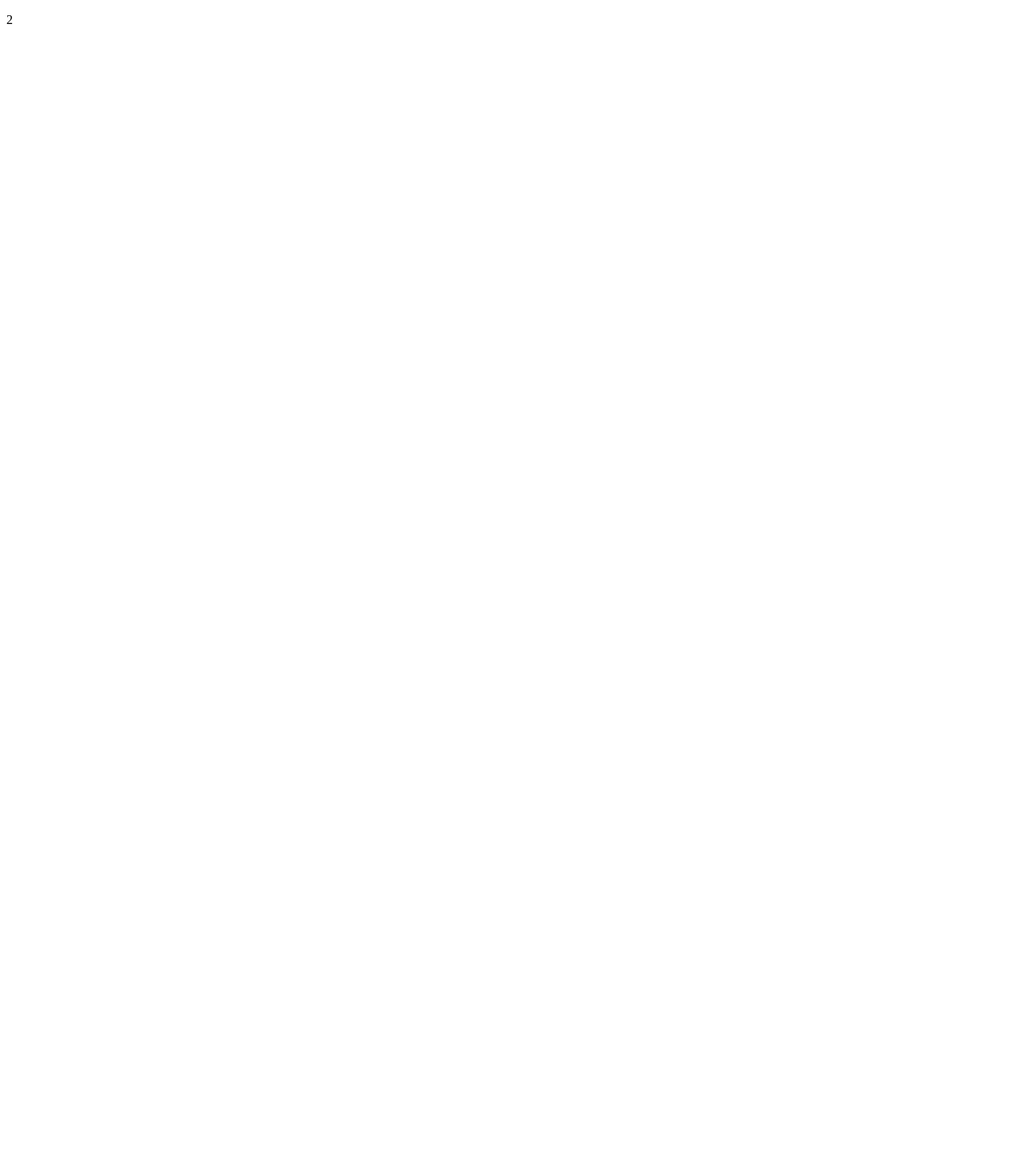
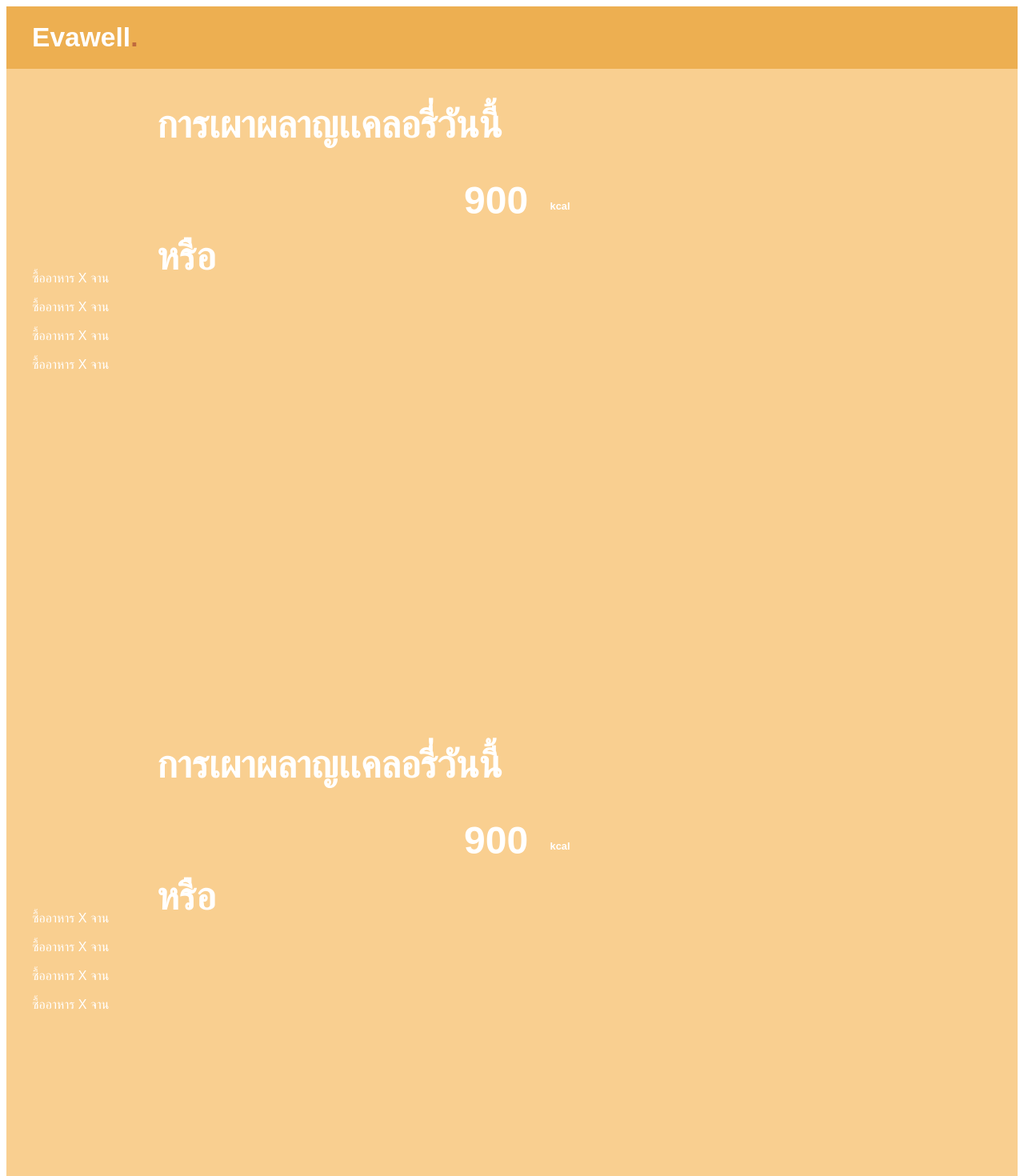
Before and after one commit to trezher149/Healthcare-Platform, a Vue app in the folder frontend/vuejs/: page / in a window 1280 px wide. Shown: the top 1470 px of the page at 80% size. Before the commit the page ends 800 px from the top, so only its background shows below. Built offline with nearby package versions, Linux system fonts and the light colour scheme.

Commit message:
update CaloriesGraph.vue, SleepGraph.vue, App.vue

```diff
--- a/frontend/vuejs/src/App.vue
+++ b/frontend/vuejs/src/App.vue
@@ -1,19 +1,70 @@
 <script setup>
 import CaloriesGraph from './components/graphs/CaloriesGraph.vue'
+import SleepGraph from './components/graphs/SleepGraph.vue'
 </script>
 
 <template>
-  <header>
-    <!-- <img alt="Vue logo" class="logo" src="./assets/logo.svg" width="125" height="125" /> -->
+<header>
+  <nav class="navbar">
+    <a class="logo" href="#">Evawell<span>.</span></a>
+  </nav>
+</header>
 
-    <!-- <div class="wrapper"> -->
-    <!-- </div> -->
-  </header>
+<CaloriesGraph /> <!-- เรียกใช้ CaloriesGraph.vue ในนี้ -->
+<SleepGraph /> <!-- เรียกใช้ CaloriesGraph.vue ในนี้ -->
 
-  <main>
-    <CaloriesGraph />
-  </main>
 </template>
 
 <style scoped>
+* {
+  margin: 0;
+  padding: 0;
+  box-sizing: border-box;
+  font-family: 'Poppins', sans-serif;
+}
+
+header {
+  background: rgb(237, 175, 81);
+  top: 0;
+  left: 0;
+  width: 100%;
+  padding: 20px;
+}
+
+header .navbar {
+  display: flex;
+  align-items: center;
+  justify-content: space-between;
+  max-width: 1200px;
+  margin: 0 auto;
+}
+
+.navbar .logo {
+  color: #fff;
+  font-weight: 600;
+  font-size: 2.1rem;
+  text-decoration: none;
+}
+
+.navbar .logo span {
+  color: #C06B3E;
+}
+
+.navbar a {
+  color: #fff;
+  text-decoration: none;
+  transition: 0.2s ease;
+}
+
+.navbar a:hover {
+  color: #C06B3E;
+}
+
+header .navbar {
+  display: flex;
+  align-items: center;
+  justify-content: space-between;
+  max-width: 1200px;
+  margin: 0 auto;
+}
 </style>
--- a/frontend/vuejs/src/components/graphs/CaloriesGraph.vue
+++ b/frontend/vuejs/src/components/graphs/CaloriesGraph.vue
@@ -1,10 +1,101 @@
 <script setup>
 const number = 2
-
-
+const numbercal = 900;
 console.log(number)
 </script>
 
 <template>
-  <p>{{ number }}</p>
+<section class="section-cal">
+  <div class="content">
+    <h2 class="calories-h2">การเผาผลาญเเคลอรี่วันนี้</h2>
+    <div class="calories-container">
+      <h2 class="calories-number">{{ numbercal }}</h2>
+      <h1 class="kcal">kcal</h1>
+    </div>
+    <h2 class="calories-h2">หรือ</h2>
+    <div class="firstfloor">
+      <div class="firstpic">
+        <img src="">
+        <p>ซื้ออาหาร X จาน</p>
+      </div>
+      <div class="secondtpic">
+        <img src="">
+        <p>ซื้ออาหาร X จาน</p>
+      </div>
+    </div>
+    <div class="secondfloor">
+      <div class="firstpic">
+        <img src="">
+        <p>ซื้ออาหาร X จาน</p>
+      </div>
+      <div class="secondtpic">
+        <img src="">
+        <p>ซื้ออาหาร X จาน</p>
+      </div>
+    </div>
+  </div>
+</section>
 </template>
+
+<style scoped>
+* {
+  margin: 0;
+  padding: 0;
+  box-sizing: border-box;
+  font-family: 'Poppins', sans-serif;
+}
+
+/* ควบคุมการวาง Layout ของหน้าจอ */
+header {
+  background: rgb(237, 175, 81);
+  top: 0;
+  left: 0;
+  width: 100%;
+  padding: 20px;
+}
+
+.section-cal {
+  height: 100vh;
+  background: rgb(249, 207, 144);
+  background-position: center;
+  background-size: cover;
+  display: flex;
+  padding: 0 20px;
+}
+
+.section-cal .content {
+  max-width: 1200px;
+  margin: 0 auto;
+  width: 100%;
+  color: #fff;
+
+}
+
+.section-cal .content h2 {
+  font-size: 3rem;
+  max-width: 600px;
+  line-height: 70px;
+}
+
+.calories-h2 {
+  justify-content: center;
+  transform: translate(26%, 50%);
+}
+.calories-container {
+  display: flex;
+  align-items: baseline; /* จัดตำแหน่งตาม baseline ของข้อความ */
+  justify-content: center;
+}
+
+.calories-number {
+  margin-right: 15px; /* ระยะห่างระหว่างตัวเลขกับ "kcal" */
+  margin-top: 25px;
+  transform: translate(0%, 50%);
+}
+
+.kcal {
+  font-size: 0.8em; /* ปรับขนาดตัวอักษรของ "kcal" */
+  transform: translate(50%, 200%);
+}
+
+</style>
--- a/frontend/vuejs/src/components/graphs/SleepGraph.vue
+++ b/frontend/vuejs/src/components/graphs/SleepGraph.vue
@@ -0,0 +1,95 @@
+<script setup>
+const number = 2
+const numbercal = 900;
+console.log(number)
+</script>
+
+<template>
+<section class="section-cal">
+  <div class="content">
+    <h2 class="calories-h2">การเผาผลาญเเคลอรี่วันนี้</h2>
+    <div class="calories-container">
+      <h2 class="calories-number">{{ numbercal }}</h2>
+      <h1 class="kcal">kcal</h1>
+    </div>
+    <h2 class="calories-h2">หรือ</h2>
+    <div class="firstfloor">
+      <div class="firstpic">
+        <img src="">
+        <p>ซื้ออาหาร X จาน</p>
+      </div>
+      <div class="secondtpic">
+        <img src="">
+        <p>ซื้ออาหาร X จาน</p>
+      </div>
+    </div>
+    <div class="secondfloor">
+      <div class="firstpic">
+        <img src="">
+        <p>ซื้ออาหาร X จาน</p>
+      </div>
+      <div class="secondtpic">
+        <img src="">
+        <p>ซื้ออาหาร X จาน</p>
+      </div>
+    </div>
+  </div>
+</section>
+</template>
+
+<style scoped>
+* {
+  margin: 0;
+  padding: 0;
+  box-sizing: border-box;
+  font-family: 'Poppins', sans-serif;
+}
+
+/* ควบคุมการวาง Layout ของหน้าจอ */
+
+
+.section-cal {
+  height: 100vh;
+  background: rgb(249, 207, 144);
+  background-position: center;
+  background-size: cover;
+  display: flex;
+  padding: 0 20px;
+}
+
+.section-cal .content {
+  max-width: 1200px;
+  margin: 0 auto;
+  width: 100%;
+  color: #fff;
+
+}
+
+.section-cal .content h2 {
+  font-size: 3rem;
+  max-width: 600px;
+  line-height: 70px;
+}
+
+.calories-h2 {
+  justify-content: center;
+  transform: translate(26%, 50%);
+}
+.calories-container {
+  display: flex;
+  align-items: baseline; /* จัดตำแหน่งตาม baseline ของข้อความ */
+  justify-content: center;
+}
+
+.calories-number {
+  margin-right: 15px; /* ระยะห่างระหว่างตัวเลขกับ "kcal" */
+  margin-top: 25px;
+  transform: translate(0%, 50%);
+}
+
+.kcal {
+  font-size: 0.8em; /* ปรับขนาดตัวอักษรของ "kcal" */
+  transform: translate(50%, 200%);
+}
+
+</style>
```
